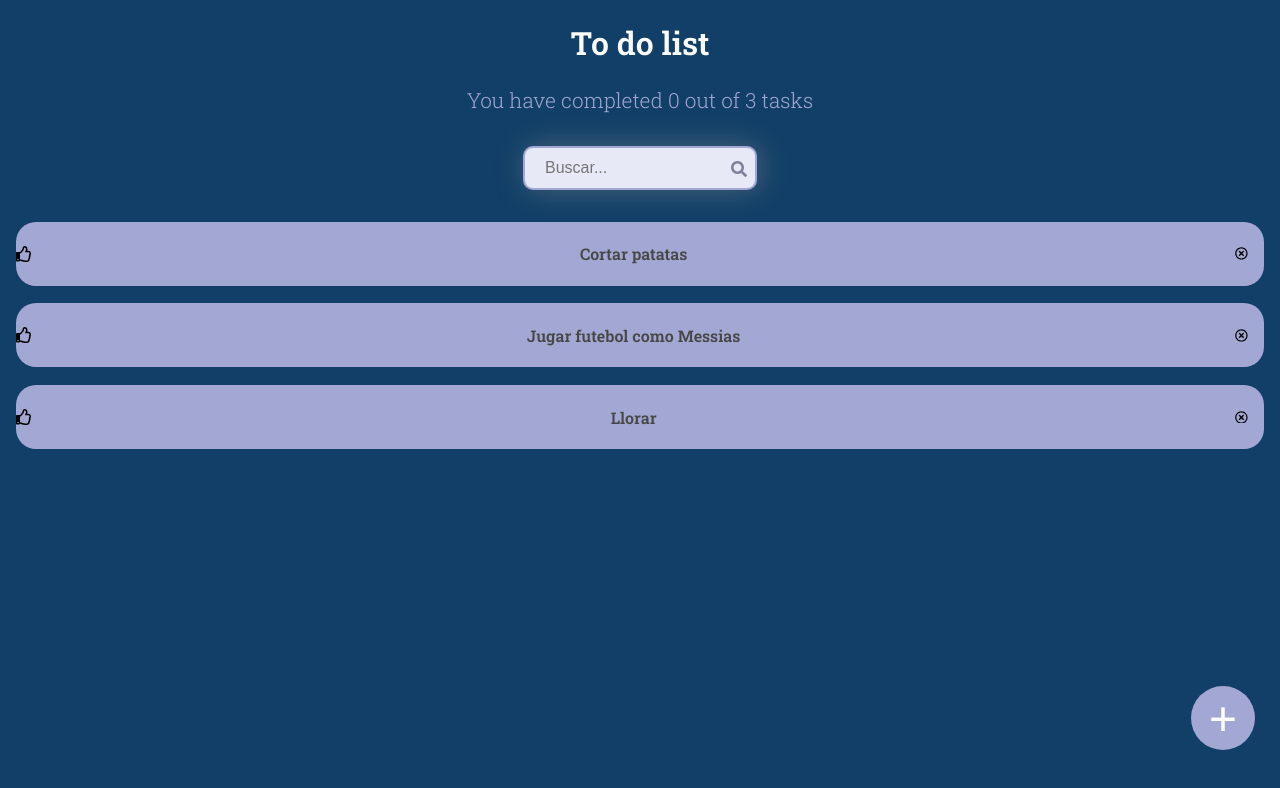
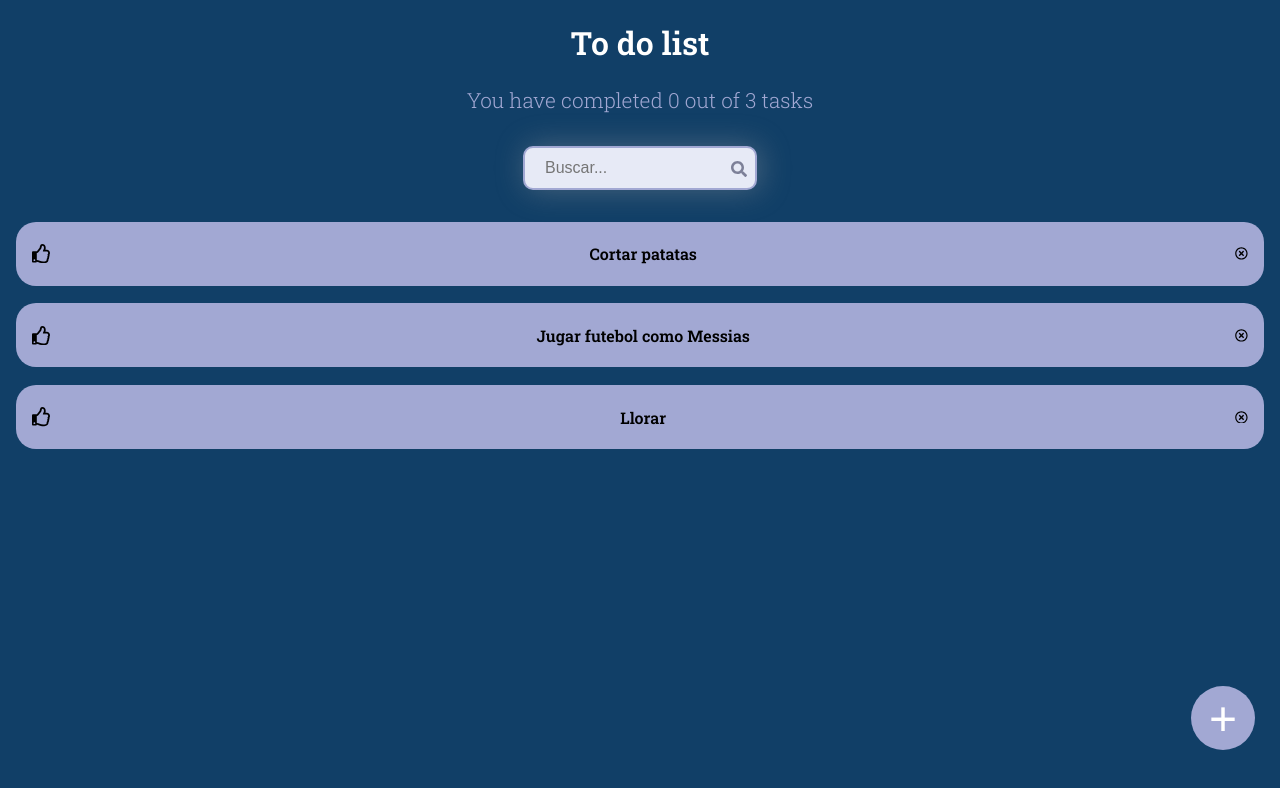
Before and after one commit to Juesgape/Todo-app, a React (Create React App) app: page / in a window 1280 px wide. Shown: the top 788 px of the page. Built offline with nearby package versions, Linux system fonts and the light colour scheme; the HTML template or start-up script is replaced by a standard one.

Commit message:
Styles for todoItems

```diff
--- a/src/styles/TodoItem.css
+++ b/src/styles/TodoItem.css
@@ -8,14 +8,10 @@
     align-items: center;
     background-color: #a2a8d3;
     border-radius: 20px;
+    transition: .3s ease-out;
 }
 .todo-items div p {
     font-weight: bolder;
-    color: #474747;
-}
-.completedTask {
-    padding-left: 1rem;
-    font-size: 1.2rem;
 }
 
 .deleteTask {
@@ -23,12 +19,35 @@
     font-size: 0.8rem;
 }
 
-.completedTask:hover {
+.completedTaskIcon {
+    padding-left: 1rem;
+    font-size: 1.2rem;
+    transition: .3s ease-in-out;
+}
+
+.completedTaskIsTrue {
+    padding-left: 1rem;
+    font-size: 1.2rem;
+    color: aqua;
+    transition: .3s ease-in-out;
+}
+
+.completedTaskIcon:hover {
     cursor: pointer;
     color: aqua;
+    transition: .3s ease-in-out;
+    transform: rotate(-50deg);
 }
 
 .deleteTask:hover {
     cursor: pointer;
     color: rgb(250, 57, 57);
 }
+
+/* Completed task */
+
+.completeIsTrue {
+    color: blue;
+    text-decoration: line-through;
+    transition: .3s ease-in-out;
+}
```
